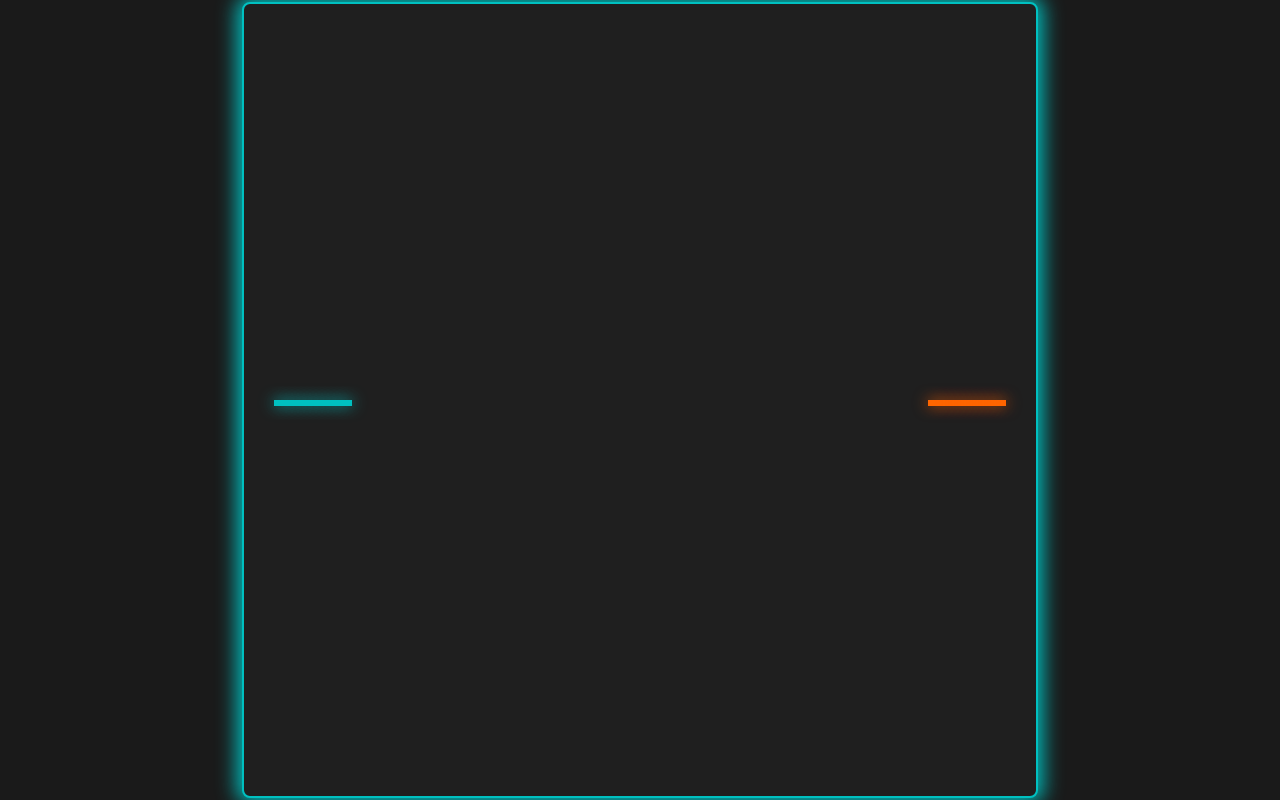
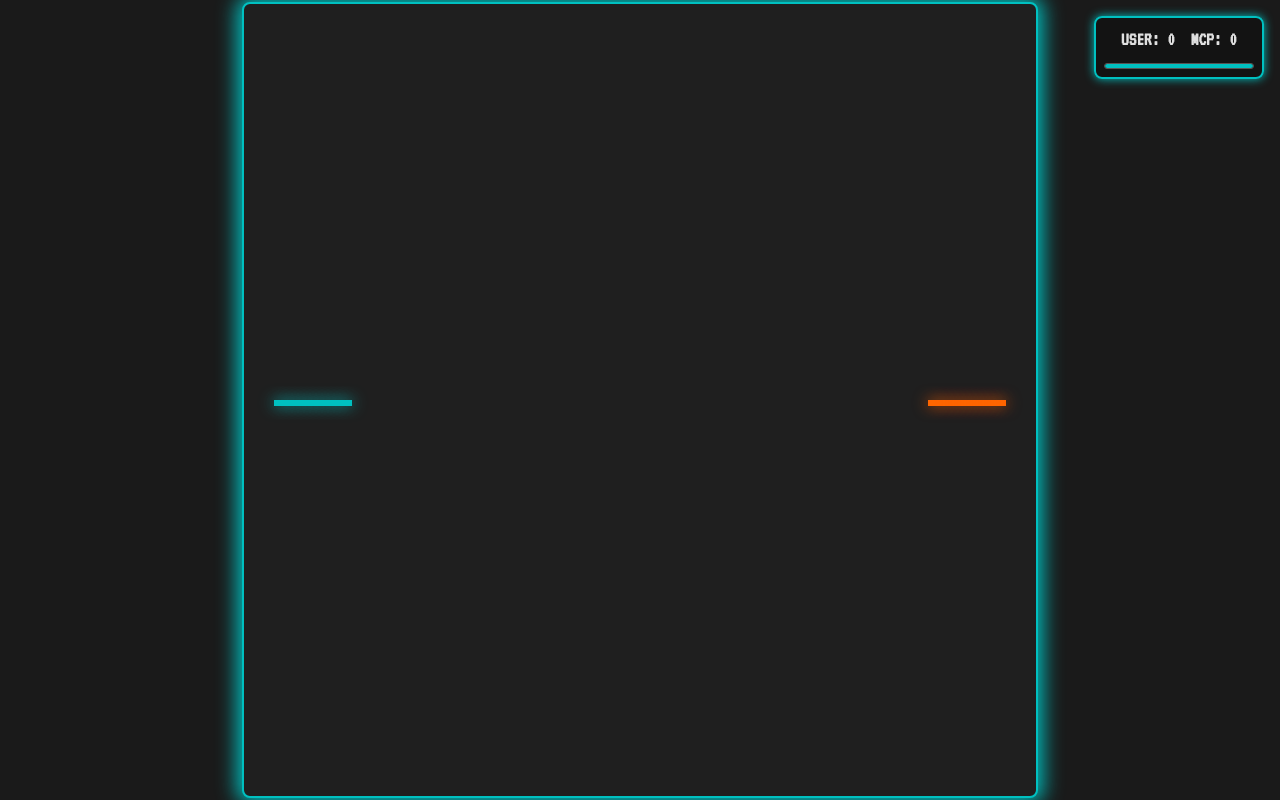
Before and after one commit to phill-kovach/Grid-Cycles, a plain HTML site: page index.html in a window 1280 px wide. Both pictures are taken after a click on the button "KEYBOARD". Drawn offline with nearby package versions, Linux system fonts and the light colour scheme.

Commit message:
Update index.html

```diff
--- a/index.html
+++ b/index.html
@@ -51,9 +51,11 @@
         .game-button { padding: 0.75rem 2.5rem; font-size: 1.5rem; font-weight: 700; color: var(--dark-bg); background-color: var(--user-color); border: none; border-radius: 9999px; cursor: pointer; box-shadow: 0 4px 12px rgba(0, 192, 192, 0.5); transition: all 0.2s ease-in-out; text-transform: uppercase; letter-spacing: 1px; margin: 0.5rem; }
         .game-button:hover { background-color: #00e0e0; box-shadow: 0 6px 18px rgba(0, 192, 192, 0.7); transform: translateY(-2px); }
         .hidden { display: none !important; }
-        /* Fixed scoreboard position at the top of the controls area */
-        #scoreboard-and-boost {
-            position: relative; /* Changed from absolute to relative */
+        /* Style for the scoreboard in the top-right for keyboard mode */
+        .scoreboard-keyboard-mode {
+            position: absolute;
+            top: 1rem;
+            right: 1rem;
             display: flex;
             flex-direction: column;
             align-items: center;
@@ -62,8 +64,7 @@
             padding: 0.5rem;
             box-shadow: 0 0 10px var(--user-color);
             background-color: rgba(18, 18, 18, 0.8);
-            z-index: 5;
-            margin-bottom: 1rem; /* Add margin to separate from controls */
+            z-index: 50; /* Ensure it's on top of everything */
         }
         .score-container {
             display: flex;
@@ -189,6 +190,17 @@
 </head>
 <body>
     <div id="main-game-container" class="game-container">
+        <!-- Scoreboard and Boost meter -->
+        <div id="scoreboard-and-boost">
+            <div class="score-container">
+                <span class="user-score">USER: <span id="userScore">0</span></span>
+                <span class="mcp-score">MCP: <span id="mcpScore">0</span></span>
+            </div>
+            <div id="boost-meter-container">
+                <div id="boost-meter-bar"></div>
+            </div>
+        </div>
+
         <!-- Game display section -->
         <div id="game-display-section" class="game-display-section">
             <div id="game-board"><canvas id="gameCanvas"></canvas></div>
@@ -210,17 +222,6 @@
 
         <!-- Mobile controls section -->
         <div id="controls-container" class="controls-container hidden">
-            <!-- Scoreboard and Boost meter -->
-            <!-- Removed the 'draggable' class and the resize handle -->
-            <div id="scoreboard-and-boost">
-                <div class="score-container">
-                    <span class="user-score">USER: <span id="userScore">0</span></span>
-                    <span class="mcp-score">MCP: <span id="mcpScore">0</span></span>
-                </div>
-                <div id="boost-meter-container">
-                    <div id="boost-meter-bar"></div>
-                </div>
-            </div>
             <div id="buttons-layout" class="mobile-controls-layout hidden">
                 <!-- D-Pad buttons -->
                 <div id="dpad-container" class="draggable"><button id="up-btn" class="up"><i class="ph ph-caret-up"></i></button><button id="down-btn" class="down"><i class="ph ph-caret-down"></i></button><button id="left-btn" class="left"><i class="ph ph-caret-left"></i></button><button id="right-btn" class="right"><i class="ph ph-caret-right"></i></button><div class="resize-handle"></div></div>
@@ -271,11 +272,11 @@
             countdownDisplay: document.getElementById('countdown-display'),
             pausedScreen: document.getElementById('pausedScreen'),
             boostMeterBar: document.getElementById('boost-meter-bar'),
+            scoreboard: document.getElementById('scoreboard-and-boost'),
             layoutEditor: {
                 overlay: document.getElementById('layout-editor-overlay'),
                 dpad: document.getElementById('dpad-container'),
                 actions: document.getElementById('action-controls-container'),
-                scoreboard: document.getElementById('scoreboard-and-boost'),
             }
         };
         const ctx = DOMElements.canvas.getContext('2d');
@@ -339,7 +340,14 @@
             const isKeyboard = controlScheme === 'keyboard';
             DOMElements.mainContainer.classList.toggle('full-screen-game', isKeyboard);
             updateElementVisibility(DOMElements.controlsContainer, !isKeyboard);
-            if (!isKeyboard) {
+
+            // Move scoreboard based on control scheme
+            if (isKeyboard) {
+                DOMElements.gameDisplay.appendChild(DOMElements.scoreboard);
+                DOMElements.scoreboard.classList.add('scoreboard-keyboard-mode');
+            } else {
+                DOMElements.controlsContainer.prepend(DOMElements.scoreboard);
+                DOMElements.scoreboard.classList.remove('scoreboard-keyboard-mode');
                 updateElementVisibility(DOMElements.buttonsLayout, controlScheme === 'buttons');
                 updateElementVisibility(DOMElements.swipeLayout, controlScheme === 'swipe');
                 layoutManager.apply();
```
